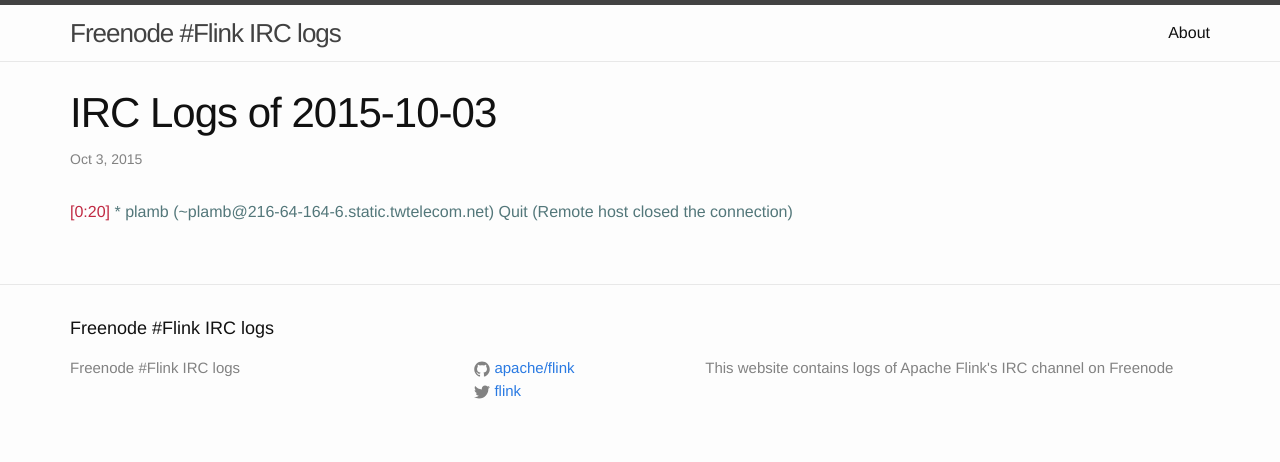
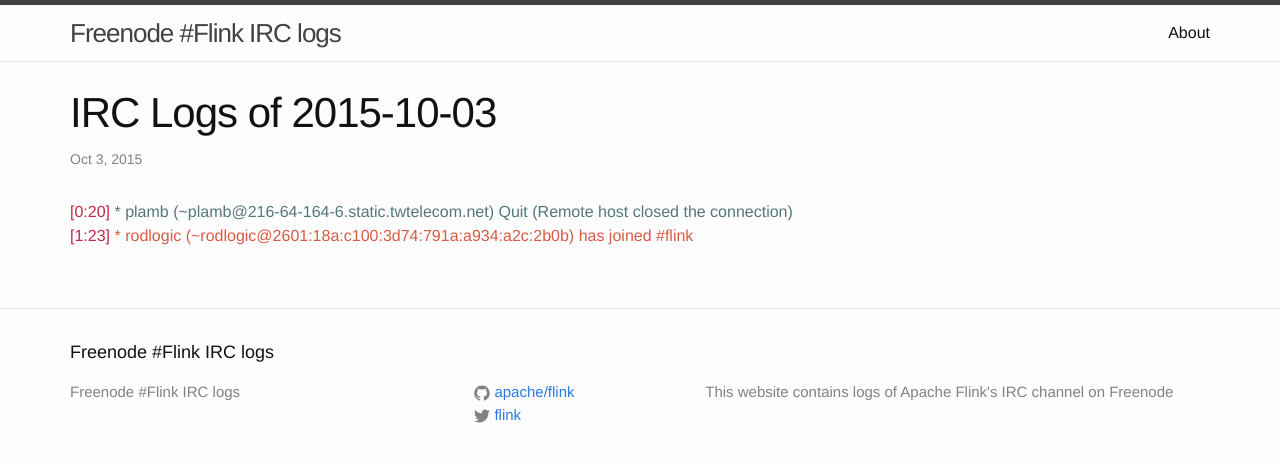
Before and after one commit to flink-irc-logs/flink-irc-logs.github.io, a Jekyll site: the page built from _posts/2015-10-03-logs.markdown, in a window 1280 px wide. Shown: the top 462 px of the page. Built offline with Jekyll 4.4.1, drawn with Linux system fonts in a browser that asks for light colours.

Commit message:
Update of the logs on Sat Oct  3 03:21:42 CEST 2015

```diff
--- a/_posts/2015-10-03-logs.markdown
+++ b/_posts/2015-10-03-logs.markdown
@@ -5,3 +5,4 @@
 categories: irc logs
 ---
 <span class="irc-date">[0:20]</span> <span class="irc-navy">* plamb (~plamb@216-64-164-6.static.twtelecom.net) Quit (Remote host closed the connection)</span><br />
+<span class="irc-date">[1:23]</span> <span class="irc-green">* rodlogic (~rodlogic@2601:18a:c100:3d74:791a:a934:a2c:2b0b) has joined #flink</span><br />
```
